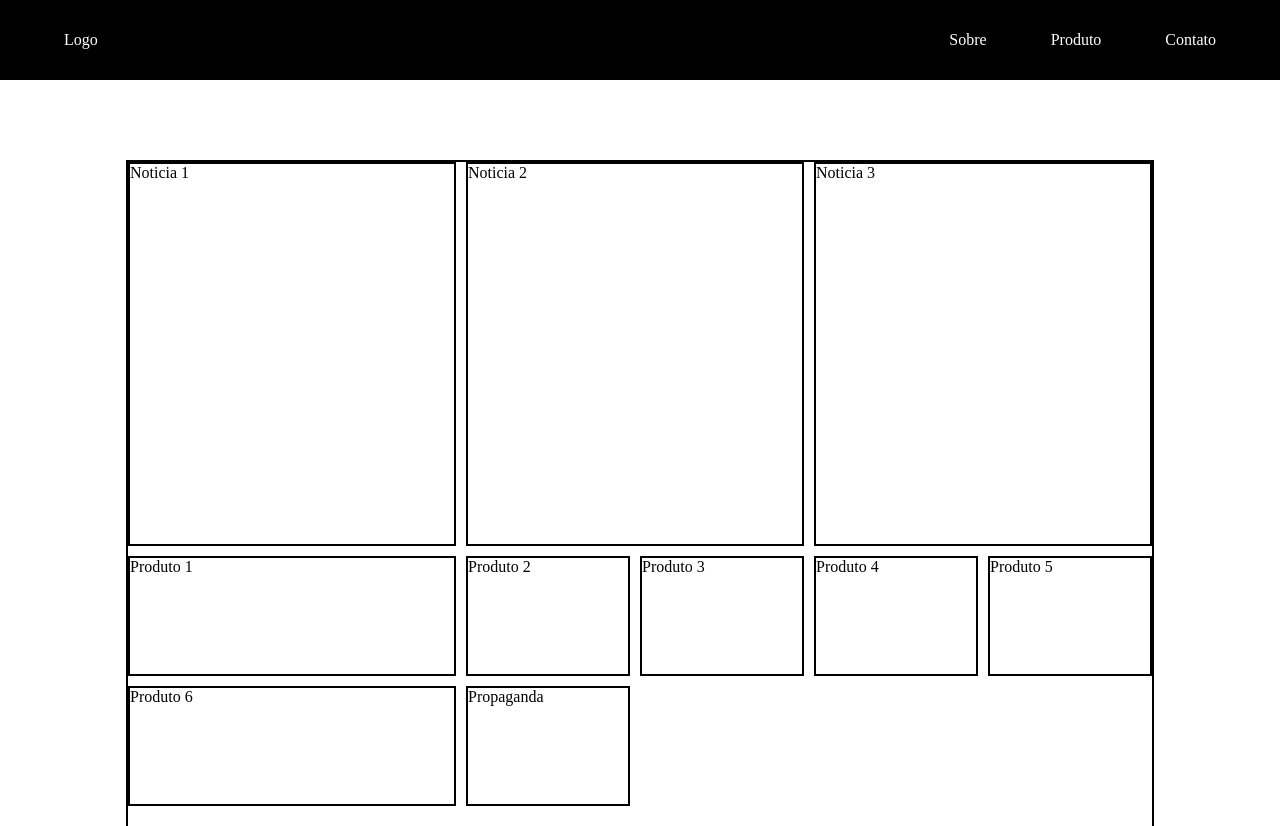
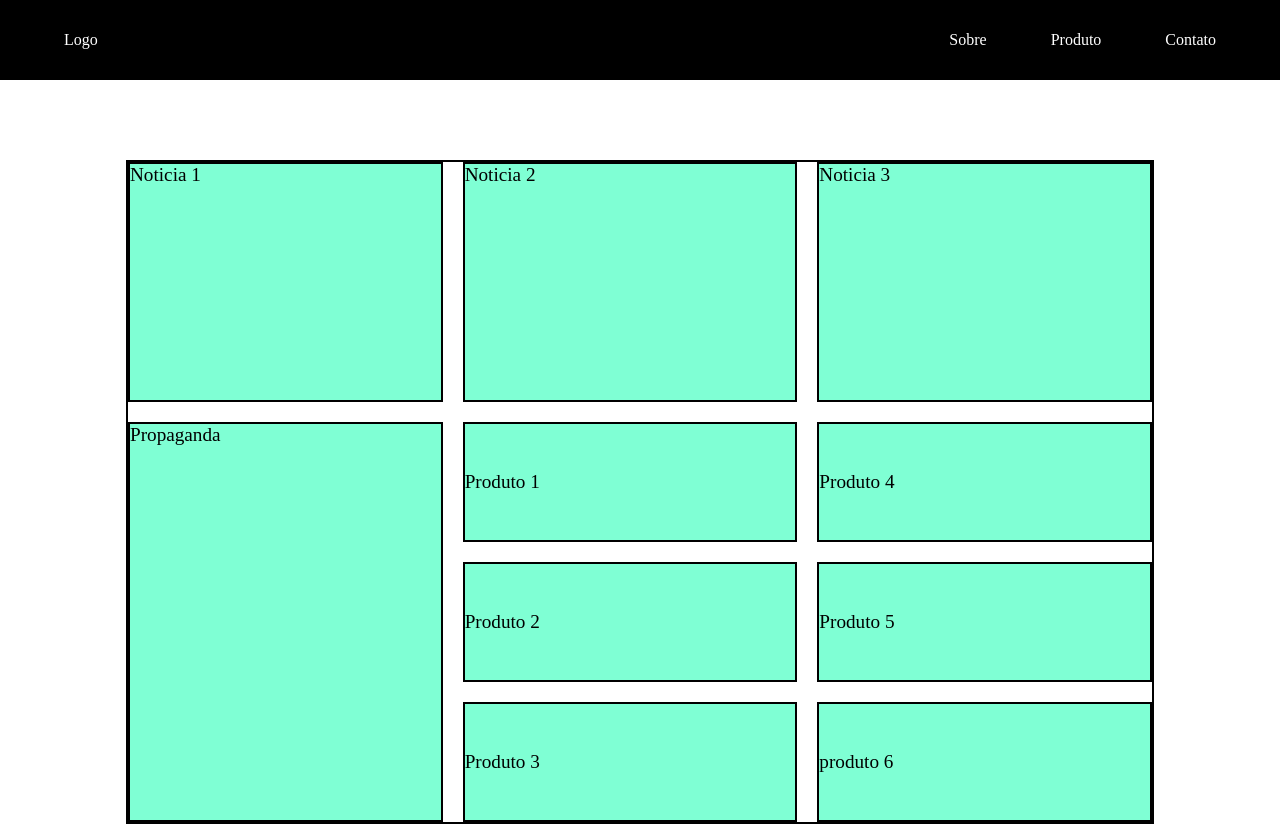
Before and after one commit to mikaelyferreiracaixeta-stack/aprendendo-grid2, a plain HTML site: page desafio-grid.html in a window 1280 px wide. Shown: the top 826 px of the page. Drawn offline with Linux system fonts and the light colour scheme.

Commit message:
aprendendo grid #02

```diff
--- a/desafio-grid.css
+++ b/desafio-grid.css
@@ -7,44 +7,251 @@ div {
     border: 2px solid black;
 
 }
-header{
+
+header {
     background-color: black;
     color: #fff;
     width: 100vw;
-    height:10vh ;
+    height: 10vh;
     display: flex;
     align-items: center;
-    justify-content:space-between;
+    justify-content: space-between;
 }
+
+nav {
+    margin-left: 5vw;
+}
+
+ul {
+    margin-right: 5vw;
+    display: flex;
+    gap: 5vw;
+    list-style: none;
+}
+
+.item {
+    background-color: aquamarine;
+}
+
+.container>div {
+    background-color: aquamarine;
+}
+
+.container {
+    width: 80vw;
+    margin: 10vh auto;
+    display: grid;
+    grid-template-columns: 2fr 1fr 1fr 1fr 1fr;
+    grid-template-rows: 30vw repeat(3, 15vh);
+    gap: 10px;
+}
+
+.item1 {
+    grid-row: 1/2;
+    grid-column: 1/2;
+}
+
+.item2 {
+    grid-row: 1/2;
+    grid-column: 2/4;
+}
+
+.item3 {
+    grid-row: 1/2;
+    grid-column: 4/6;
+}
+
+.item4 {
+    grid-row: 2/-1;
+    grid-column: 1/2;
+}
+
+.item5 {
+    grid-row: 2/3;
+    grid-column: 2/3;
+    display: flex;
+    align-items: center;
+    gap: 10px;
+}
+
+.item6 {
+    grid-row: 3/4;
+    grid-column: 2/3;
+     display: flex;
+    align-items: center;
+    gap: 10px;
+}
+
+.item7 {
+    grid-row: 4/5;
+    grid-column: 2/3;
+     display: flex;
+    align-items: center;
+    gap: 10px;
+}
+
+.item8 {
+    grid-row: 2/3;
+    grid-column: 4/5;
+     display: flex;
+    align-items: center;
+    gap: 10px;
+}
+
+.item9 {
+    grid-row: 3/4;
+    grid-column: 4/5;
+     display: flex;
+    align-items: center;
+    gap: 10px;
+}
+
+.item10 {
+    grid-row: 4/5;
+    grid-column: 4/5;
+     display: flex;
+    align-items: center;
+    gap: 10px;
+}
+*{
+    margin: 0;
+    padding: 0;
+}
+
+header{
+    background-color: black;
+    color: #FFF;
+    width: 100vw;
+    height: 10vh;
+    display: flex;
+    align-items: center;
+    justify-content: space-between;
+}
+
 nav{
-margin-left:5vw;
+    margin-left: 5vw;
 }
+
 ul{
     margin-right: 5vw;
     display: flex;
-    gap: 5vw;
-    list-style:none;
+    gap:5vw;
+    list-style: none;
 }
-.item{
-    background-color: aquamarine;
-}
+
+
+
 .container{
     width: 80vw;
     margin: 10vh auto;
     display: grid;
-    grid-template-columns: 2fr  1fr 1fr 1fr 1fr ;
-   grid-template-rows: 30vw repeat(3,15vh);
-   gap: 10px;
+    grid-template-columns: 2fr repeat(4, 1fr);
+    grid-template-rows: 30vh repeat(3, 15vh);
+    gap: 20px;
+    font-size: 1.2rem;
 }
-.item1{
-grid-row: 1/2;
-grid-column: 1/2;
+
+.item1 {
+    grid-row: 1/2;
+    grid-column: 1/2;
 }
+
 .item2{
-    grid-row:1/2;
-    grid-column:2/4;
+    grid-row: 1/2;
+    grid-column: 2/4 ;
 }
+
+
 .item3{
     grid-row: 1/2;
-    grid-column:4/6;
+    grid-column: 4/6;
 }
+
+
+.item4{
+    grid-row: 2/-1;
+    grid-column: 1/2;
+}
+
+.item4 .texto {
+    margin-top: 10px;
+}
+
+
+.item5{
+    grid-row: 2/3;
+    grid-column: 2/4;
+    display: flex;
+    align-items: center;
+    gap: 10px;
+}
+
+
+.item6{
+    grid-row: 3/4;
+    grid-column: 2/4;
+
+    display: flex;
+    align-items: center;
+    gap: 10px;
+}
+
+
+.item7{
+    grid-row: 4/5;
+    grid-column: 2/4;
+
+    display: flex;
+    align-items: center;
+    gap: 10px;
+}
+
+
+.item8{
+    grid-row: 2/3;
+    grid-column: 4/6;
+
+    display: flex;
+    align-items: center;
+    gap: 10px;
+}
+
+
+.item9{
+    grid-row:3/4 ;
+    grid-column: 4/6;
+
+    display: flex;
+    align-items: center;
+    gap: 10px;
+}
+
+
+.item10{
+    grid-row: 4/5;
+    grid-column: 4/6;
+
+    display: flex;
+    align-items: center;
+    gap: 10px;
+}
+
+
+.texto{
+    margin-top: 3px;
+}
+
+.imagem{
+
+    background-color:rgb(209, 210, 210);
+    width: 100%;
+    height: 85%;
+
+}
+
+.produto{
+    height: 100%;
+    width:45%;
+
+    background-color:rgb(209, 210, 210);
+}
--- a/desafio-grid.html
+++ b/desafio-grid.html
@@ -23,14 +23,14 @@
     <div class="container">
         <div class="item1">Noticia 1</div>
         <div class="item2">Noticia 2</div>
-        <div class="item3"> Noticia 3</div>
-        <div class="item4">Produto 1</div>
-        <div class="item5"> Produto 2</div>
-        <div class="item6"> Produto 3</div>
-        <div class="item7"> Produto 4</div>
-        <div class="item8"> Produto 5</div>
-        <div class="item9"> Produto 6</div>
-        <div class="item10"> Propaganda</div>
+        <div class="item3">Noticia 3</div>
+        <div class="item4"> Propaganda</div>
+        <div class="item5"> Produto 1</div>
+        <div class="item6"> Produto 2</div>
+        <div class="item7"> Produto 3</div>
+        <div class="item8"> Produto 4</div>
+        <div class="item9"> Produto 5</div>
+        <div class="item10"> produto 6</div>
     </div>
 </body>
 
```
Also changed, not shown: index.html (+65 -15 lines).
